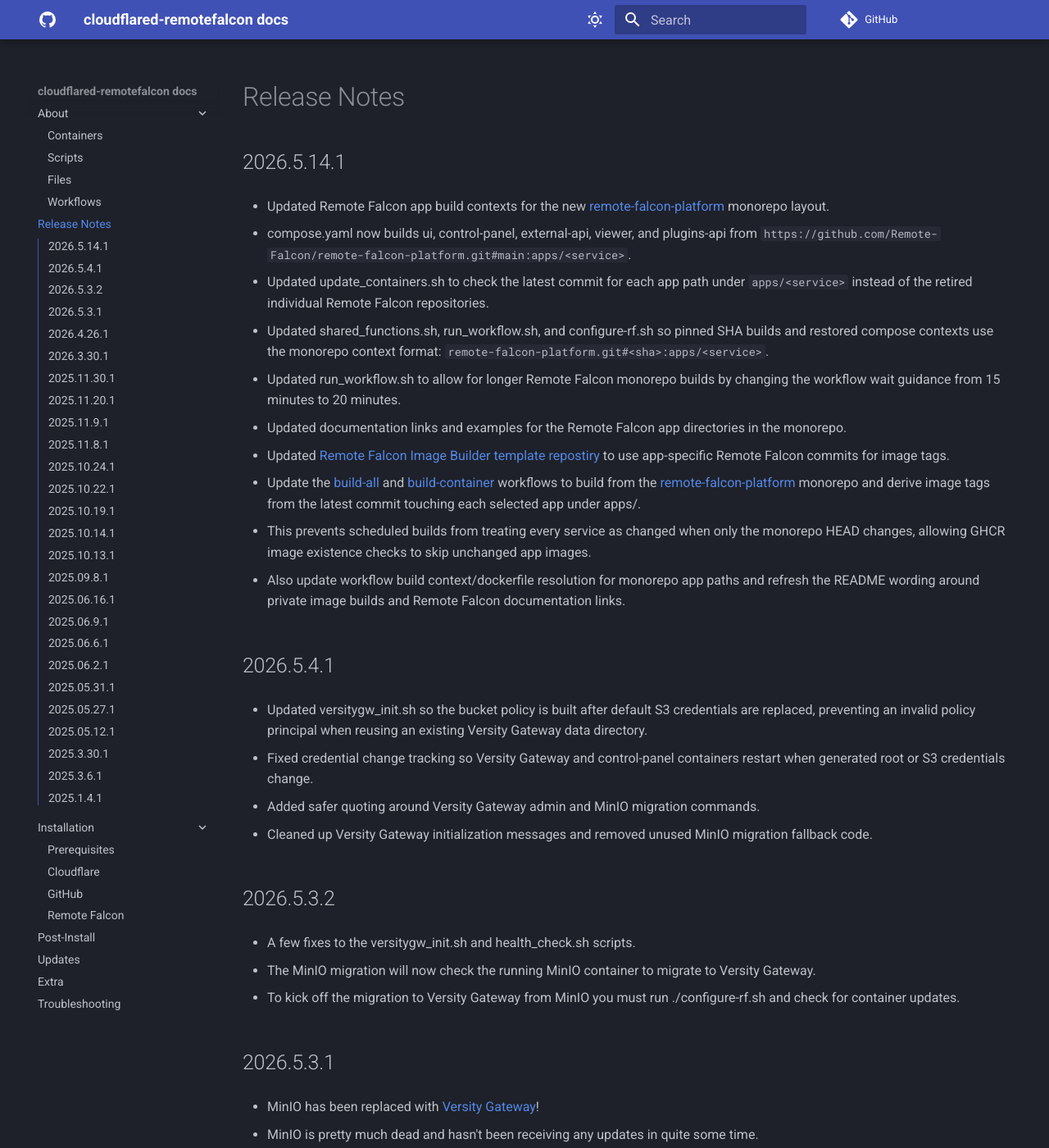
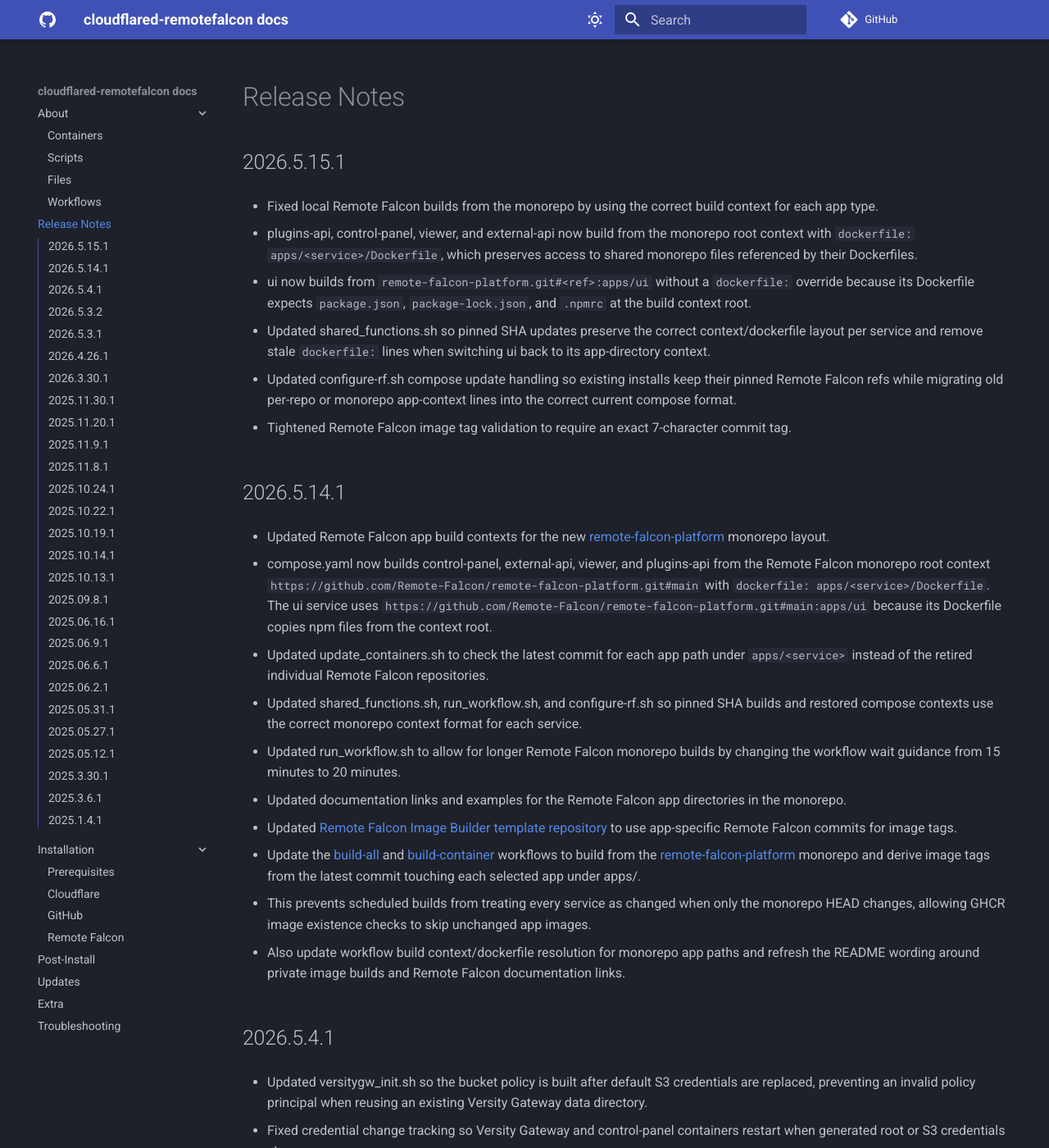
Before and after one commit to Ne0n09/cloudflared-remotefalcon, an MkDocs documentation site: the page built from docs/release-notes.md, in a window 1280 px wide and 1400 px high. Shown: the whole window at 82% size. Built offline with MkDocs 1.6.1 and Material for MkDocs 9.7.7, drawn with Linux system fonts in a browser that asks for light colours; comment, search, counter and statistics services are not loaded; some of the changed text lies outside the part shown.

Commit message:
## 2026.5.15.1
- Fixed local Remote Falcon builds from the monorepo by using the correct build context for each app type.

- plugins-api, control-panel, viewer, and external-api now build from the monorepo root context with `dockerfile: apps/<service>/Dockerfile`, which preserves access to shared monorepo files referenced by their Dockerfiles.

- ui now builds from `remote-falcon-platform.git#<ref>:apps/ui` without a `dockerfile:` override because its Dockerfile expects `package.json`, `package-lock.json`, and `.npmrc` at the build context root.

- Updated shared_functions.sh so pinned SHA updates preserve the correct context/dockerfile layout per service and remove stale `dockerfile:` lines when switching ui back to its app-directory context.

- Updated configure-rf.sh compose update handling so existing installs keep their pinned Remote Falcon refs while migrating old per-repo or monorepo app-context lines into the correct current compose format.

- Tightened Remote Falcon image tag validation to require an exact 7-character commit tag.

````diff
--- a/docs/release-notes.md
+++ b/docs/release-notes.md
@@ -1,20 +1,34 @@
 # Release Notes
+
+## 2026.5.15.1
+
+- Fixed local Remote Falcon builds from the monorepo by using the correct build context for each app type.
+
+- plugins-api, control-panel, viewer, and external-api now build from the monorepo root context with `dockerfile: apps/<service>/Dockerfile`, which preserves access to shared monorepo files referenced by their Dockerfiles.
+
+- ui now builds from `remote-falcon-platform.git#<ref>:apps/ui` without a `dockerfile:` override because its Dockerfile expects `package.json`, `package-lock.json`, and `.npmrc` at the build context root.
+
+- Updated shared_functions.sh so pinned SHA updates preserve the correct context/dockerfile layout per service and remove stale `dockerfile:` lines when switching ui back to its app-directory context.
+
+- Updated configure-rf.sh compose update handling so existing installs keep their pinned Remote Falcon refs while migrating old per-repo or monorepo app-context lines into the correct current compose format.
+
+- Tightened Remote Falcon image tag validation to require an exact 7-character commit tag.
 
 ## 2026.5.14.1
 
 - Updated Remote Falcon app build contexts for the new [remote-falcon-platform](https://github.com/Remote-Falcon/remote-falcon-platform) monorepo layout.
 
-- compose.yaml now builds ui, control-panel, external-api, viewer, and plugins-api from `https://github.com/Remote-Falcon/remote-falcon-platform.git#main:apps/<service>`.
+- compose.yaml now builds control-panel, external-api, viewer, and plugins-api from the Remote Falcon monorepo root context `https://github.com/Remote-Falcon/remote-falcon-platform.git#main` with `dockerfile: apps/<service>/Dockerfile`. The ui service uses `https://github.com/Remote-Falcon/remote-falcon-platform.git#main:apps/ui` because its Dockerfile copies npm files from the context root.
 
 - Updated update_containers.sh to check the latest commit for each app path under `apps/<service>` instead of the retired individual Remote Falcon repositories.
 
-- Updated shared_functions.sh, run_workflow.sh, and configure-rf.sh so pinned SHA builds and restored compose contexts use the monorepo context format: `remote-falcon-platform.git#<sha>:apps/<service>`.
+- Updated shared_functions.sh, run_workflow.sh, and configure-rf.sh so pinned SHA builds and restored compose contexts use the correct monorepo context format for each service.
 
 - Updated run_workflow.sh to allow for longer Remote Falcon monorepo builds by changing the workflow wait guidance from 15 minutes to 20 minutes.
 
 - Updated documentation links and examples for the Remote Falcon app directories in the monorepo.
 
-- Updated [Remote Falcon Image Builder template repostiry ](https://github.com/Ne0n09/remote-falcon-image-builder) to use app-specific Remote Falcon commits for image tags.
+- Updated [Remote Falcon Image Builder template repository](https://github.com/Ne0n09/remote-falcon-image-builder) to use app-specific Remote Falcon commits for image tags.
 
 - Update the [build-all](https://github.com/Ne0n09/remote-falcon-image-builder/blob/main/.github/workflows/build-all.yml) and [build-container](https://github.com/Ne0n09/remote-falcon-image-builder/blob/main/.github/workflows/build-container.yml) workflows to build from the [remote-falcon-platform](https://github.com/Remote-Falcon/remote-falcon-platform) monorepo and derive image tags from the latest commit touching each selected app under apps/<service>.
 
@@ -298,7 +312,8 @@
 ```yaml title="compose.yaml" linenums="1" hl_lines="3"
 control-panel:
     build:
-      context: https://github.com/Remote-Falcon/remote-falcon-platform.git#f12f5fbfa90c6f2358a2843ec340de771a7e88bf:apps/control-panel
+      context: https://github.com/Remote-Falcon/remote-falcon-platform.git#f12f5fbfa90c6f2358a2843ec340de771a7e88bf
+      dockerfile: apps/control-panel/Dockerfile
       args:
         - OTEL_OPTS=
     image: control-panel:f12f5fb
````
Also changed, not shown: docs/about/files.md (+2 -1 lines), docs/about/scripts.md (+2 -1 lines), 5 other files.
